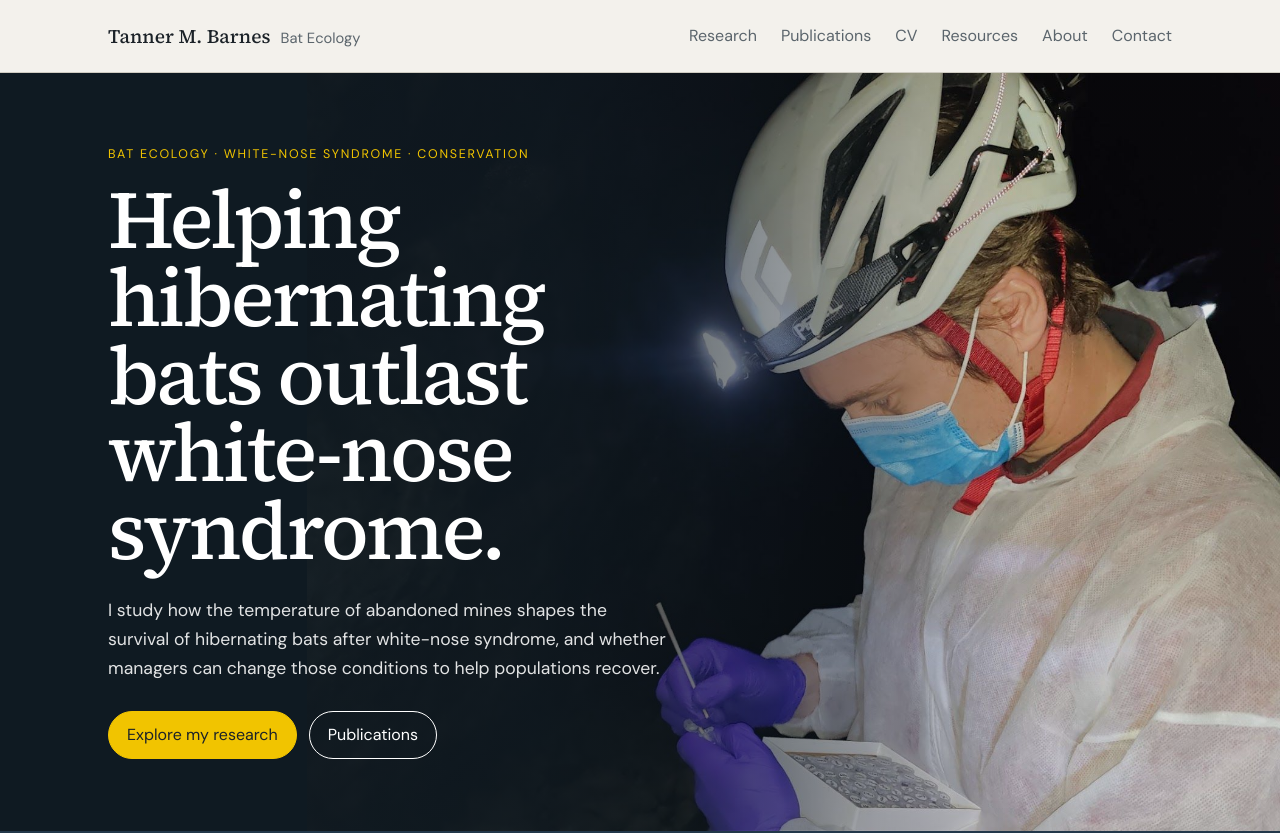
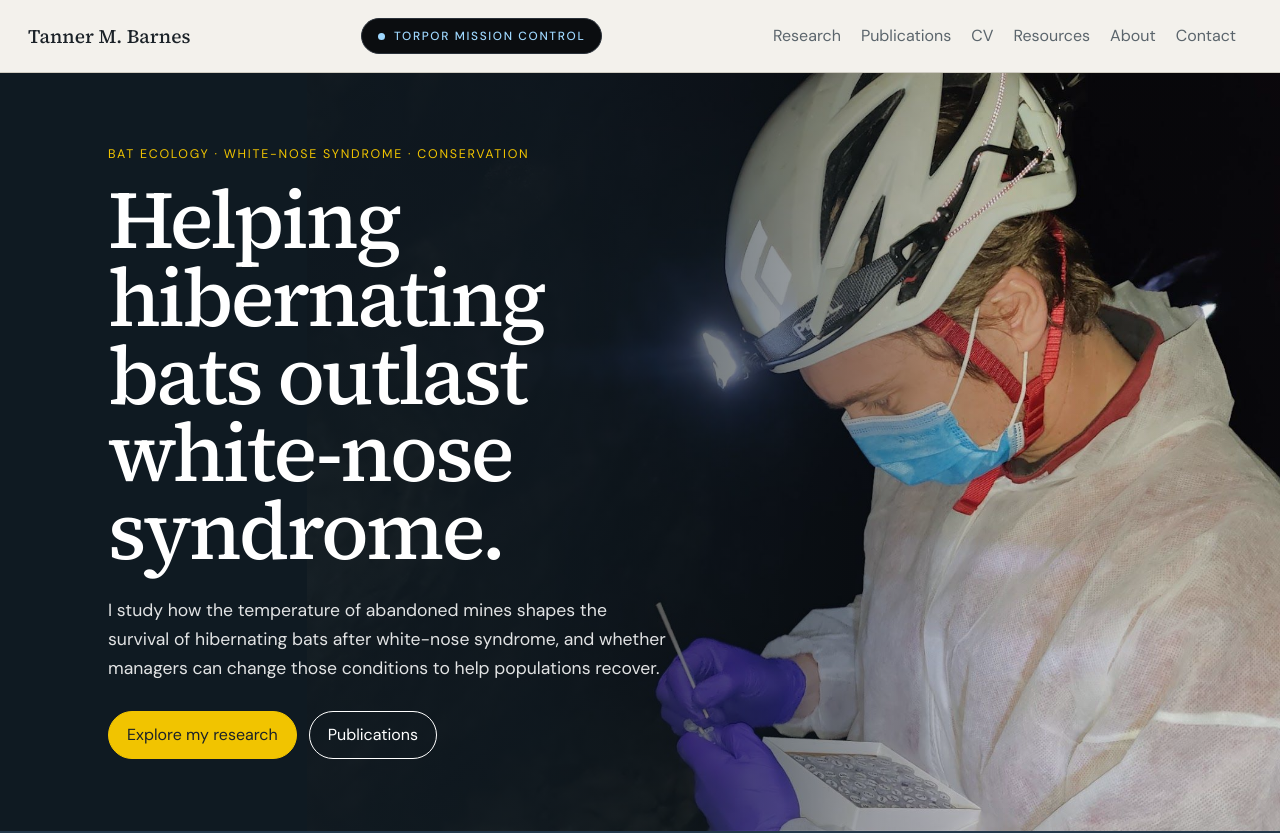
Before and after one commit to tannermbarnes/tannermbarnes.github.io, a plain HTML site: page index.html in a window 1280 px wide. Shown: the top 833 px of the page. Drawn offline with Linux system fonts and the light colour scheme.

Commit message:
Header: centered TORPOR Mission Control button, drop 'Bat Ecology' tag, links nudged in
Co-Authored-By: Claude Opus 5.5 <noreply@anthropic.com>

```diff
--- a/assets/site.css
+++ b/assets/site.css
@@ -203,3 +203,23 @@ footer .h { text-transform: uppercase; letter-spacing: .12em; font-size: .75rem;
 .toolcard-btn { flex: none; padding: 10px 18px; border: 1px solid #eef1f4; border-radius: 999px; font-weight: 500; }
 .toolcard:hover .toolcard-btn { background: #eef1f4; color: #0b0d10; }
 @media (max-width: 560px) { .toolcard { padding: 22px 18px; } }
+
+/* header: name left, TORPOR button centered, menu right (Nov 16) */
+.topbar .shell { --shell: 1400px; }
+@media (min-width: 821px) {
+  .nav { display: grid; grid-template-columns: 1fr auto 1fr; }
+  .nav .brand { justify-self: start; }
+  .nav .links { justify-self: end; gap: 20px; margin-right: 16px; }
+}
+@media (min-width: 821px) and (max-width: 1340px) {
+  .nav { grid-template-columns: auto 1fr auto; }
+  .nav .torpor-btn { justify-self: center; }
+}
+.torpor-btn { display: inline-flex; align-items: center; gap: 9px; padding: 8px 16px; border-radius: 999px; background: #0b0d10; border: 1px solid #2a313a; color: #9fd8ff; text-decoration: none; font-size: .74rem; font-weight: 500; letter-spacing: .14em; text-transform: uppercase; white-space: nowrap; transition: border-color .15s ease; }
+.torpor-btn:hover { border-color: #9fd8ff; }
+.torpor-dot { width: 7px; height: 7px; border-radius: 50%; background: #9fd8ff; flex: none; }
+.torpor-menu { display: none; }
+@media (max-width: 820px) {
+  .torpor-btn { display: none; }
+  .links .torpor-menu { display: block; }
+}
--- a/index.html
+++ b/index.html
@@ -16,7 +16,8 @@
 <a class="skip" href="#main">Skip to content</a>
 <header class="topbar">
   <div class="shell nav">
-    <a class="brand" href="index.html"><strong>Tanner M. Barnes</strong><span>Bat Ecology</span></a>
+    <a class="brand" href="index.html"><strong>Tanner M. Barnes</strong></a>
+    <a class="torpor-btn" href="https://torpor-mission-control.pages.dev/" target="_blank" rel="noopener"><span class="torpor-dot" aria-hidden="true"></span>TORPOR Mission Control</a>
     <button class="menu-toggle" aria-expanded="false" aria-label="Open menu">&#9776; Menu</button>
     <nav class="links" aria-label="Main">
         <a href="research.html">Research</a>
@@ -25,6 +26,7 @@
         <a href="resources.html">Resources</a>
         <a href="about.html">About</a>
         <a href="mailto:tmbarnes@mtu.edu">Contact</a>
+        <a class="torpor-menu" href="https://torpor-mission-control.pages.dev/" target="_blank" rel="noopener">TORPOR Mission Control</a>
     </nav>
   </div>
 </header>
```
Also changed, not shown: 404.html (+3 -1 lines), about.html (+3 -1 lines), cv.html (+3 -1 lines), publications.html (+3 -1 lines), research.html (+3 -1 lines), resources.html (+3 -1 lines).
